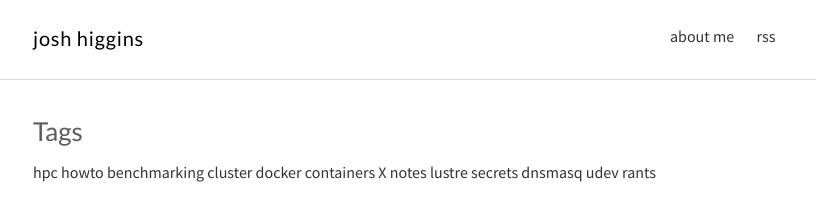
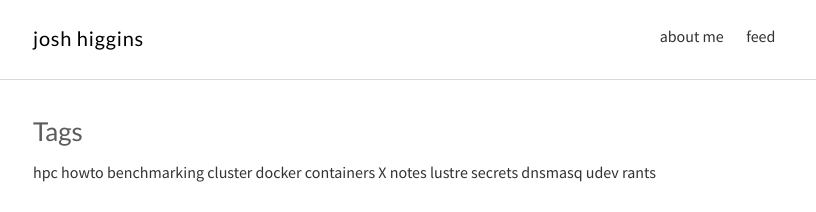
Before and after one commit to joshiggins/joshiggins.github.io, a Jekyll site: the page built from index.html, in a window 1280 px wide. Shown: the top 212 px of the page, without its empty margins (231-1047 px from the left). Built offline with Jekyll 4.4.1, drawn with Linux system fonts in a browser that asks for light colours.

Commit message:
rename rss to feed

```diff
--- a/_includes/nav.html
+++ b/_includes/nav.html
@@ -4,7 +4,7 @@
     <h1 class="logo"><a href="{{ '/' | prepend: site.baseurl }}">{{ site.title }}<span>{{ site.title2 }}</span></a></h1>
     <ul class="navbar">
       <li><a href="{{ '/about' | prepend: site.baseurl }}">about me</a></li>
-      <li><a href="{{ "/feed.xml" | prepend: site.baseurl }}" target="_blank">rss</a></li>
+      <li><a href="{{ "/feed.xml" | prepend: site.baseurl }}" target="_blank">feed</a></li>
     </ul>
   </div>
 </nav>
```
